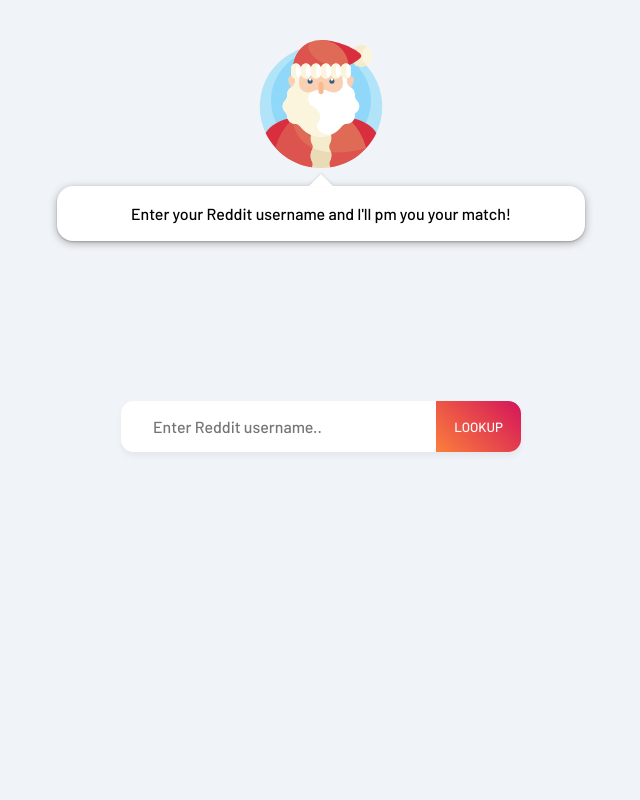
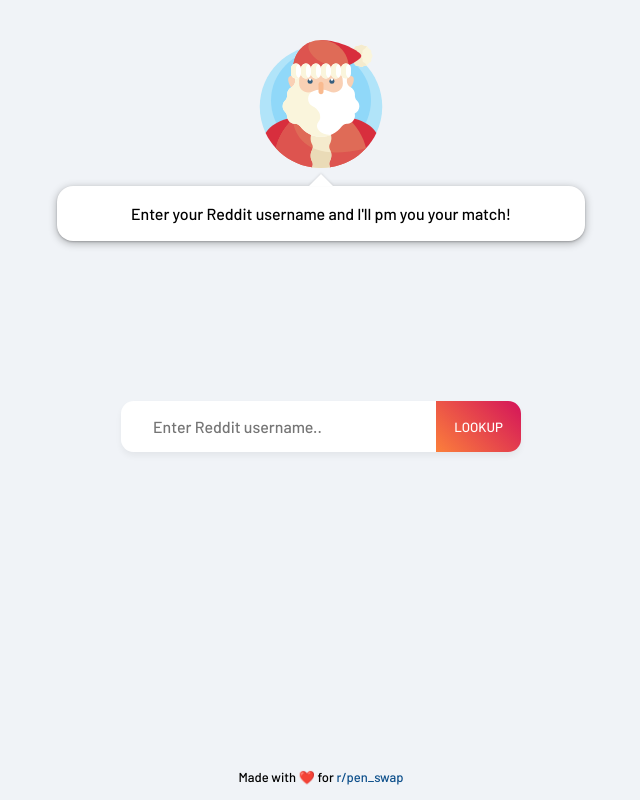
Before and after one commit to pen-swap/secret-santa, a React (Create React App) app: page / in a window 1280 px wide. Shown: the whole page, without its empty margins (319-959 px from the left). Built offline with nearby package versions, Linux system fonts and the light colour scheme.

Commit message:
Added footer

```diff
--- a/src/App.js
+++ b/src/App.js
@@ -1,6 +1,7 @@
 import { useState } from 'react'
 import Santa from './Santa'
 import LookupForm from './LookupForm'
+import Footer from './Footer'
 import './App.css'
 
 function App() {
@@ -11,6 +12,7 @@
     <div className='App'>
       <Santa message={message} />
       <LookupForm setMessage={setMessage} />
+      <Footer />
     </div>
   )
 }
--- /dev/null
+++ b/src/Footer.css
@@ -0,0 +1,7 @@
+.Footer {
+  font-size: 13px;
+  position: absolute;
+  bottom: 15px;
+  left: 50%;
+  transform: translateX(-50%);
+}
--- /dev/null
+++ b/src/Footer.js
@@ -0,0 +1,9 @@
+import './Footer.css'
+
+const Footer = () => {
+  return (
+    <div className="Footer">Made with <span style={{color: '#e25555'}}>❤️</span> for <a href="https://reddit.com/r/pen_swap">r/pen_swap</a></div>
+  )
+}
+
+export default Footer
```
